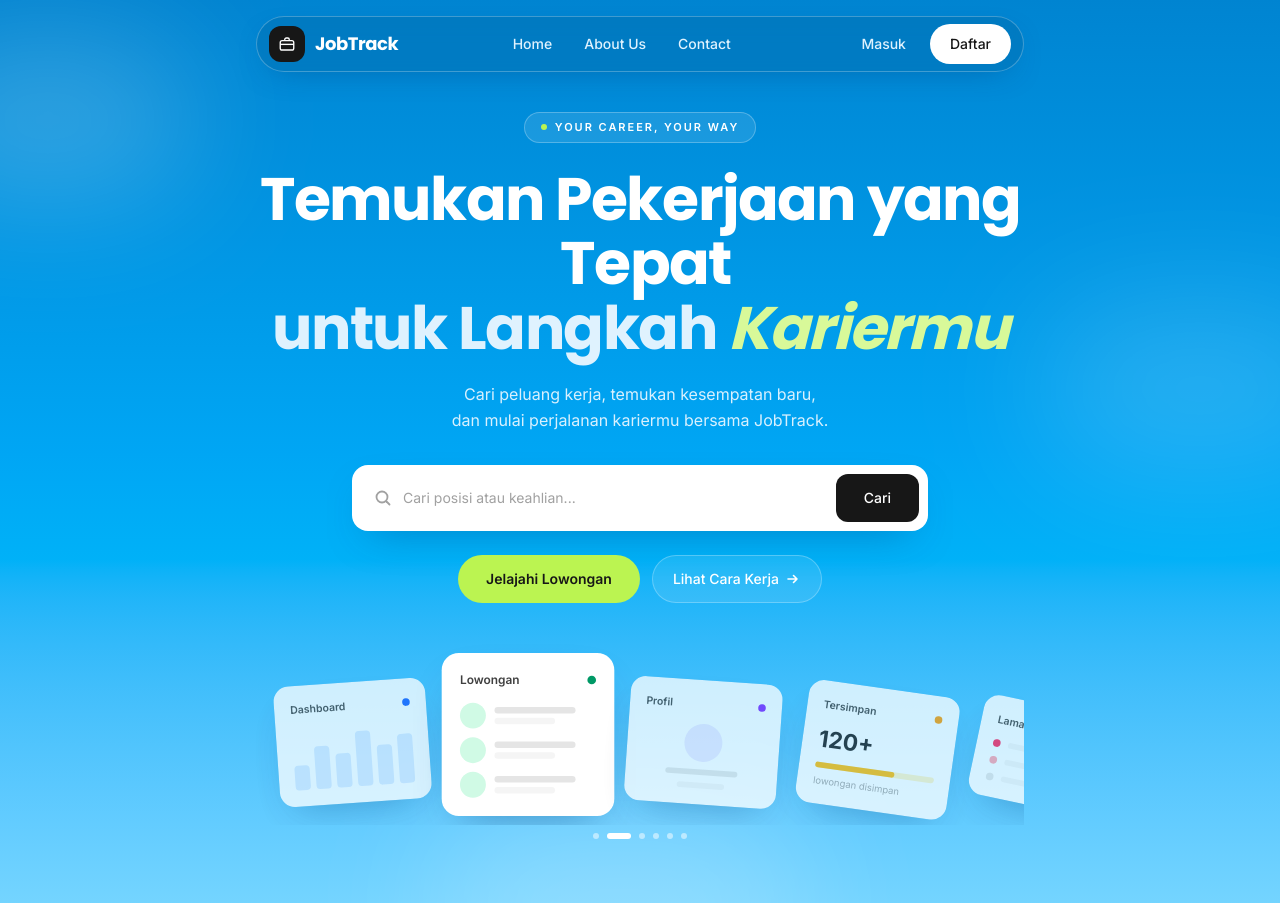
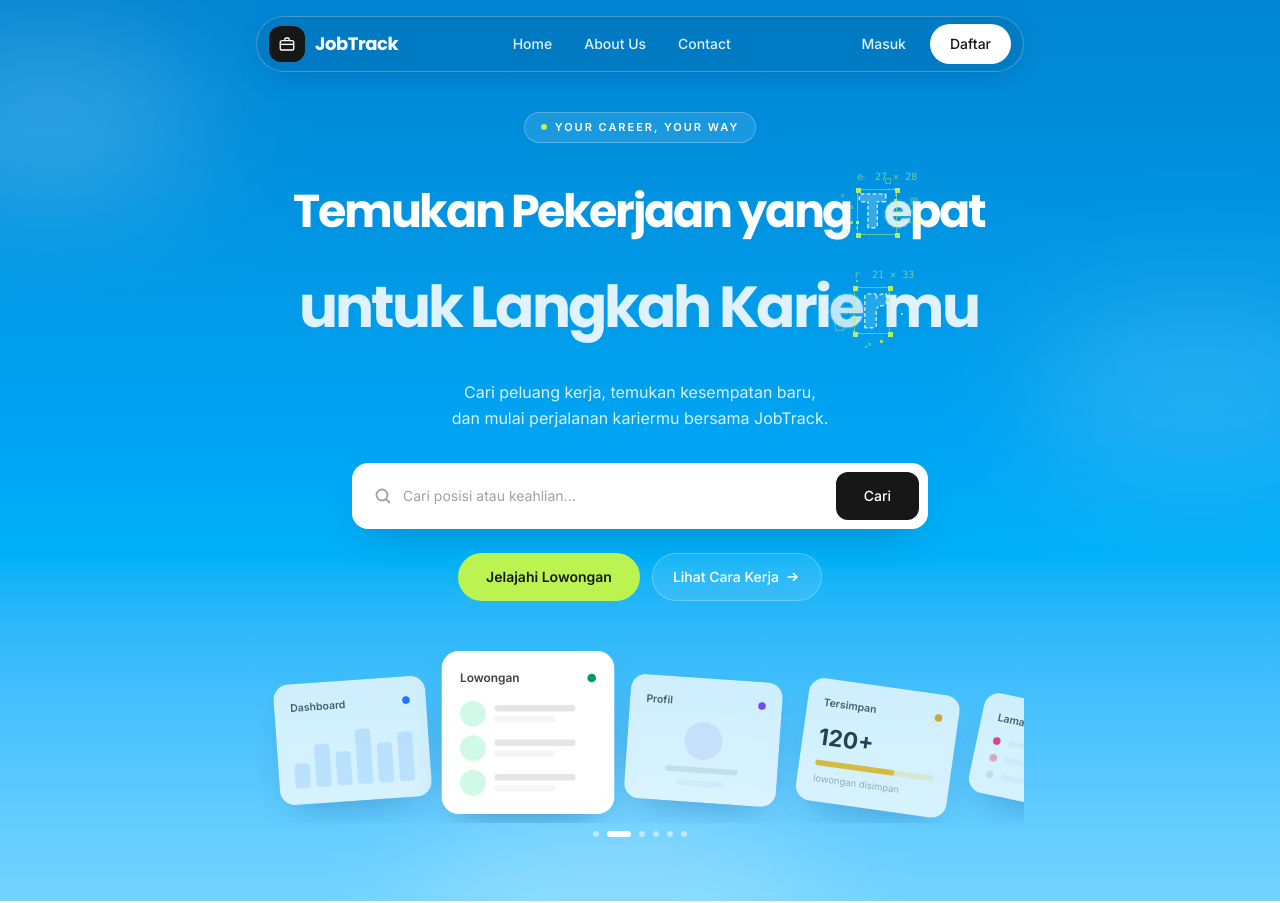
Before and after one commit to FaletehanAlF/auth-jwt-app, a Next.js app in the folder frontend/: page / in a window 1280 px wide. Built offline with nearby package versions, Linux system fonts and the light colour scheme.

Commit message:
update code

```diff
--- a/frontend/src/components/LandingHero.tsx
+++ b/frontend/src/components/LandingHero.tsx
@@ -1,6 +1,6 @@
 import Link from "next/link";
 import LandingHeroCarousel from "./LandingHeroCarousel";
-import SplitText from "./SplitText";
+import TechText from "./TechText";
 
 export default function LandingHero() {
   return (
@@ -19,14 +19,32 @@ export default function LandingHero() {
             Your career, your way
           </p>
 
-          <h1 className="mt-6 font-display text-4xl font-bold leading-[1.08] tracking-tight text-white sm:text-5xl lg:text-6xl">
-            <SplitText text="Temukan Pekerjaan yang Tepat" delayStart={200} />
-            <span className="block text-sky-100">
-              <SplitText text="untuk Langkah " delayStart={200 + 28 * 40} />
-
-              <span className="italic text-lime-200">
-                <SplitText text="Kariermu" delayStart={200 + 42 * 40} />
-              </span>
+          <h1 className="mt-6 w-full font-display">
+            <span className="block h-14 sm:h-20 lg:h-24">
+              <TechText
+                text="Temukan Pekerjaan yang Tepat"
+                fontWeight={700}
+                fontSize={64}
+                color="#ffffff"
+                accentColor="#bef264"
+                reveal="letter"
+                dashLength={4}
+                dashGap={2}
+                specks={15}
+              />
+            </span>
+            <span className="block h-14 text-sky-100 sm:h-20 lg:h-24">
+              <TechText
+                text="untuk Langkah Kariermu"
+                fontWeight={700}
+                fontSize={64}
+                color="#e0f2fe"
+                accentColor="#bef264"
+                reveal="letter"
+                dashLength={4}
+                dashGap={2}
+                specks={15}
+              />
             </span>
           </h1>
 
```
